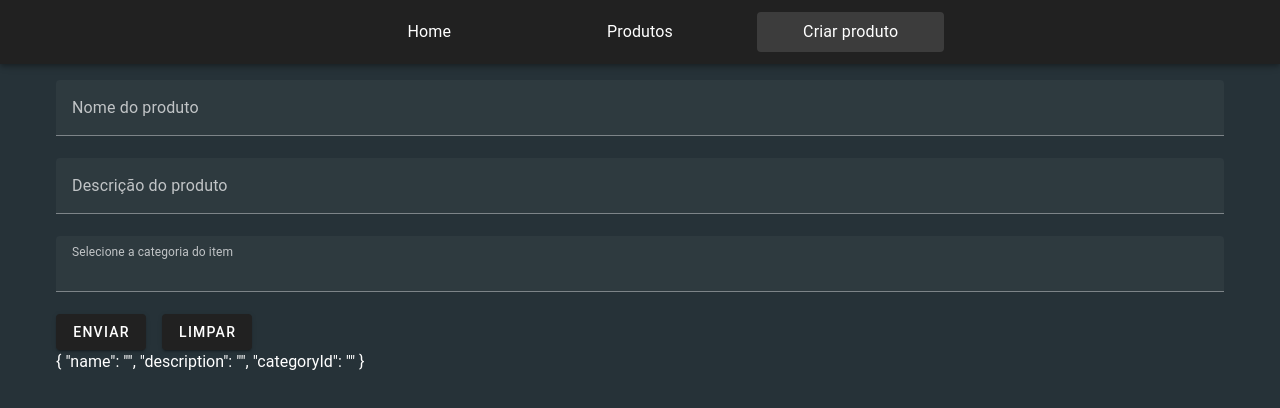
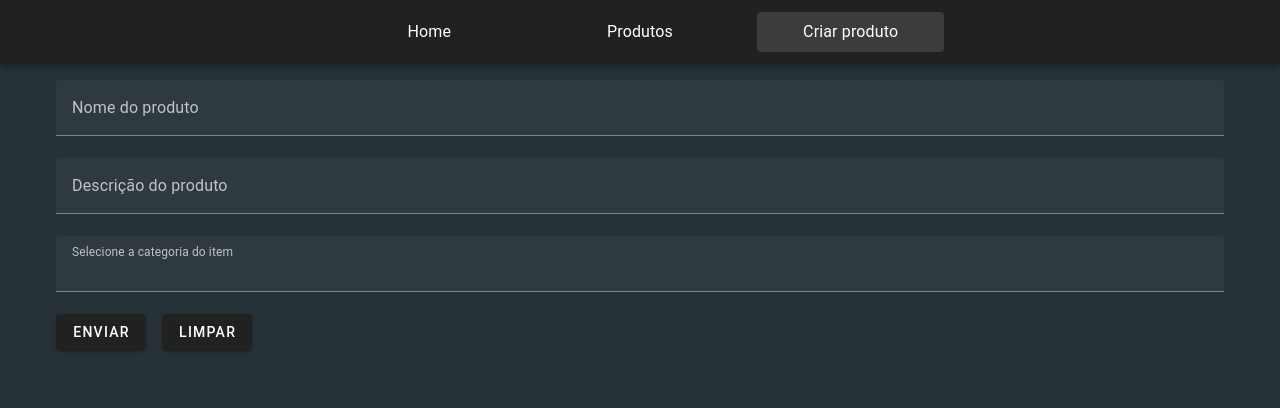
Before and after one commit to RodrigoArgenton/Sistema-de-Cadastro-de-Produtos, a Vue app in the folder frontend/: page /productform in a window 1280 px wide. Shown: the top 408 px of the page. Built offline with nearby package versions, Linux system fonts and the light colour scheme; no server answers; the HTML template or start-up script is replaced by a standard one.

Commit message:
ajuste de informação enviada ao front

```diff
--- a/frontend/src/views/ProductForm.vue
+++ b/frontend/src/views/ProductForm.vue
@@ -87,6 +87,5 @@ onMounted(fetchCategories)
     </v-form>
     <v-btn class="me-4" @click="submitProduct">Enviar</v-btn>
     <v-btn @click="resetProduct">Limpar</v-btn>
-    <p>{{ product }}</p>
   </v-container>
 </template>
```
